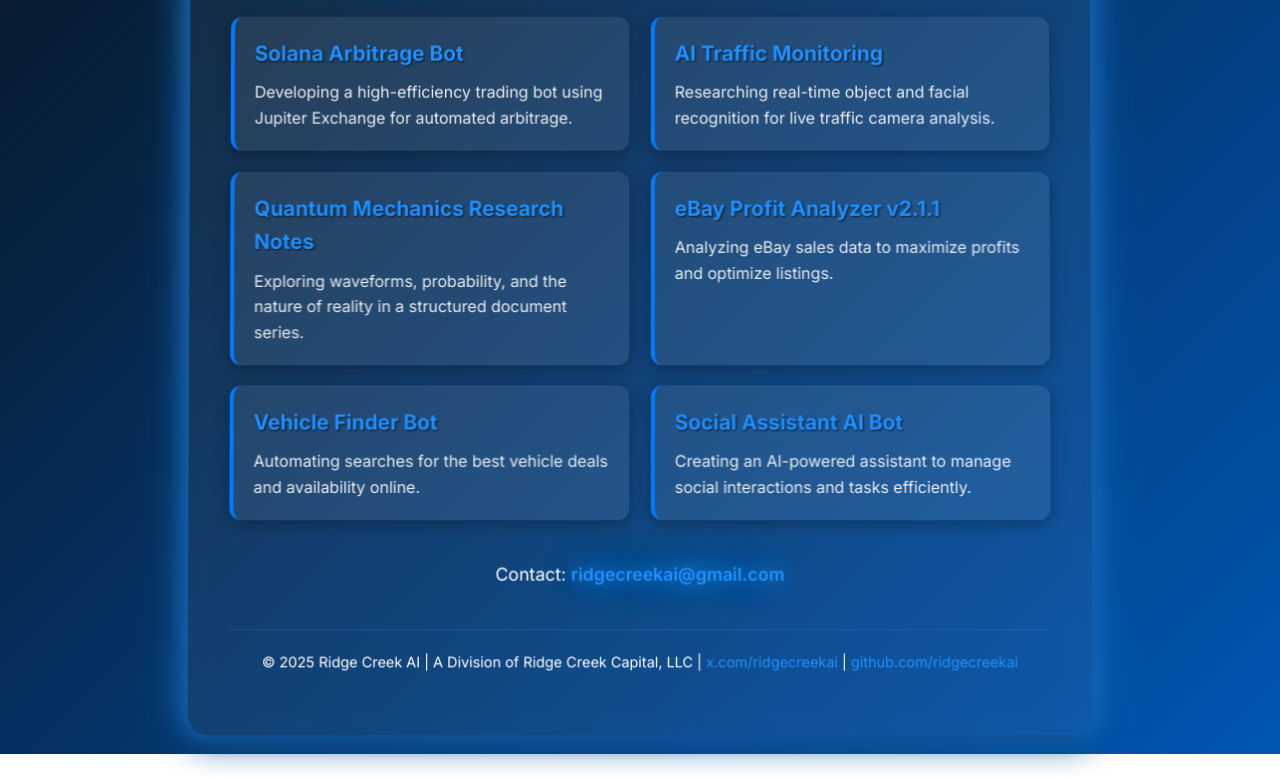
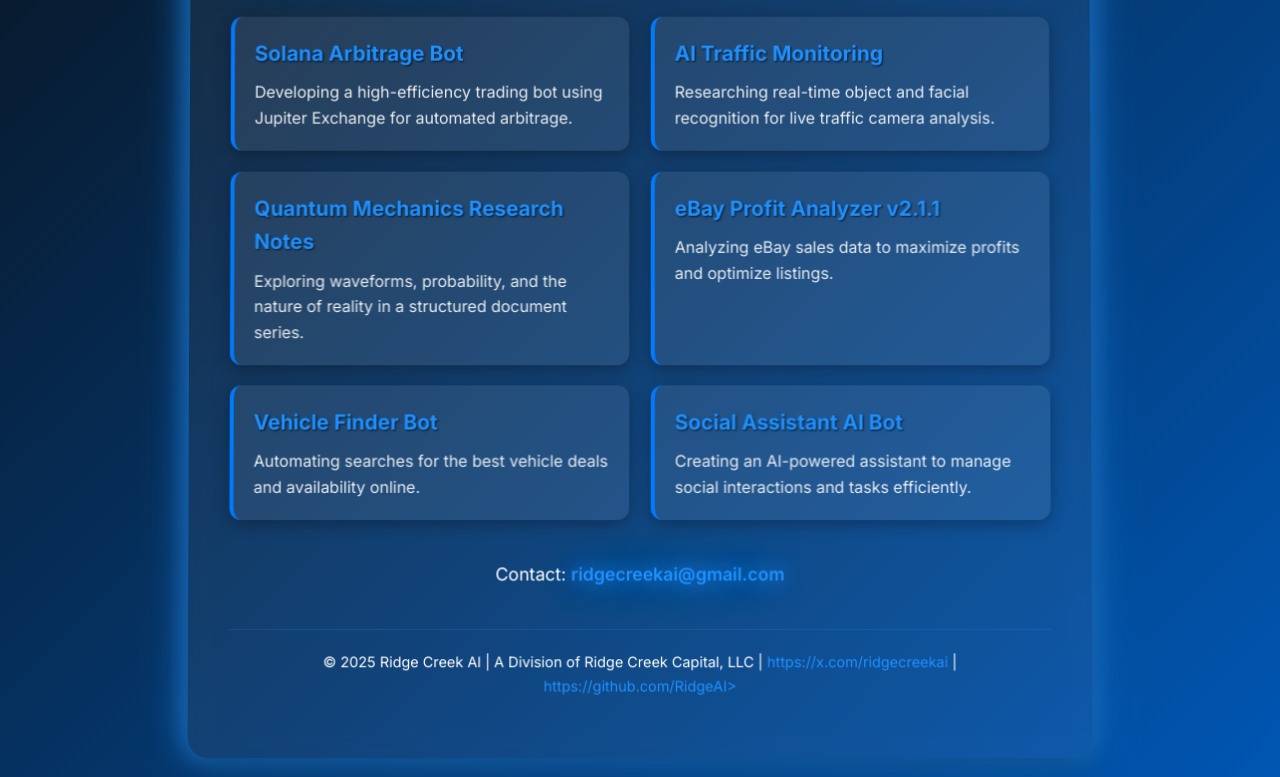
Before and after one commit to RidgeAI/RidgeAI, a plain HTML site: page index.html in a window 1280 px wide. Shown: the part 575-1352 px from the top of the page. Before the commit the page ends 1329 px from the top, so only its background shows below. Drawn offline with Linux system fonts and the light colour scheme.

Commit message:
Update index.html

```diff
--- a/index.html
+++ b/index.html
@@ -244,7 +244,7 @@
 
         <footer class="footer">
             <div class="container">
-                <p>&copy; 2025 Ridge Creek AI | A Division of Ridge Creek Capital, LLC | <a href="https://x.com/ridgecreekai" target="_blank">x.com/ridgecreekai</a> | <a href="https://github.com/ridgecreekai" target="_blank">github.com/ridgecreekai</a></p>
+                <p>&copy; 2025 Ridge Creek AI | A Division of Ridge Creek Capital, LLC | <a href="X.com" target="_blank">https://x.com/ridgecreekai</a> | <a href="GitHub" target="_blank">https://github.com/RidgeAI>
             </div>
         </footer>
     </div>
```
